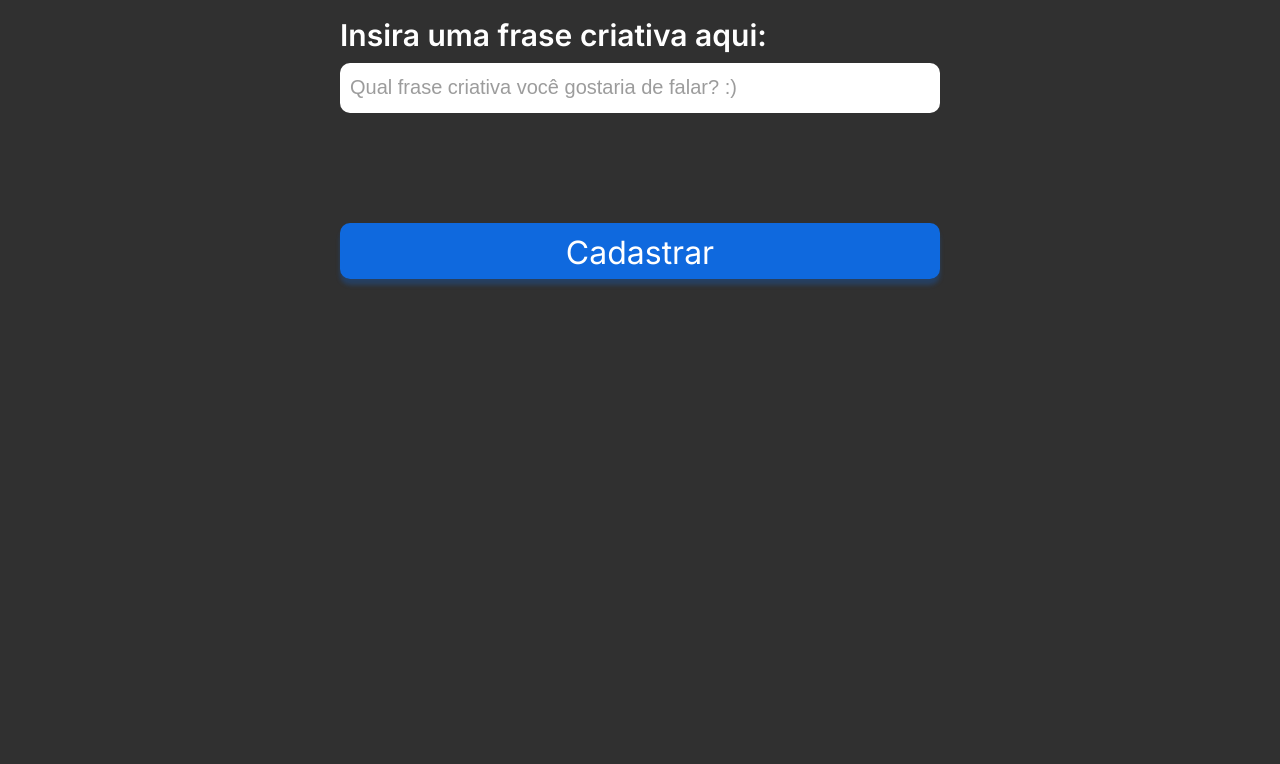
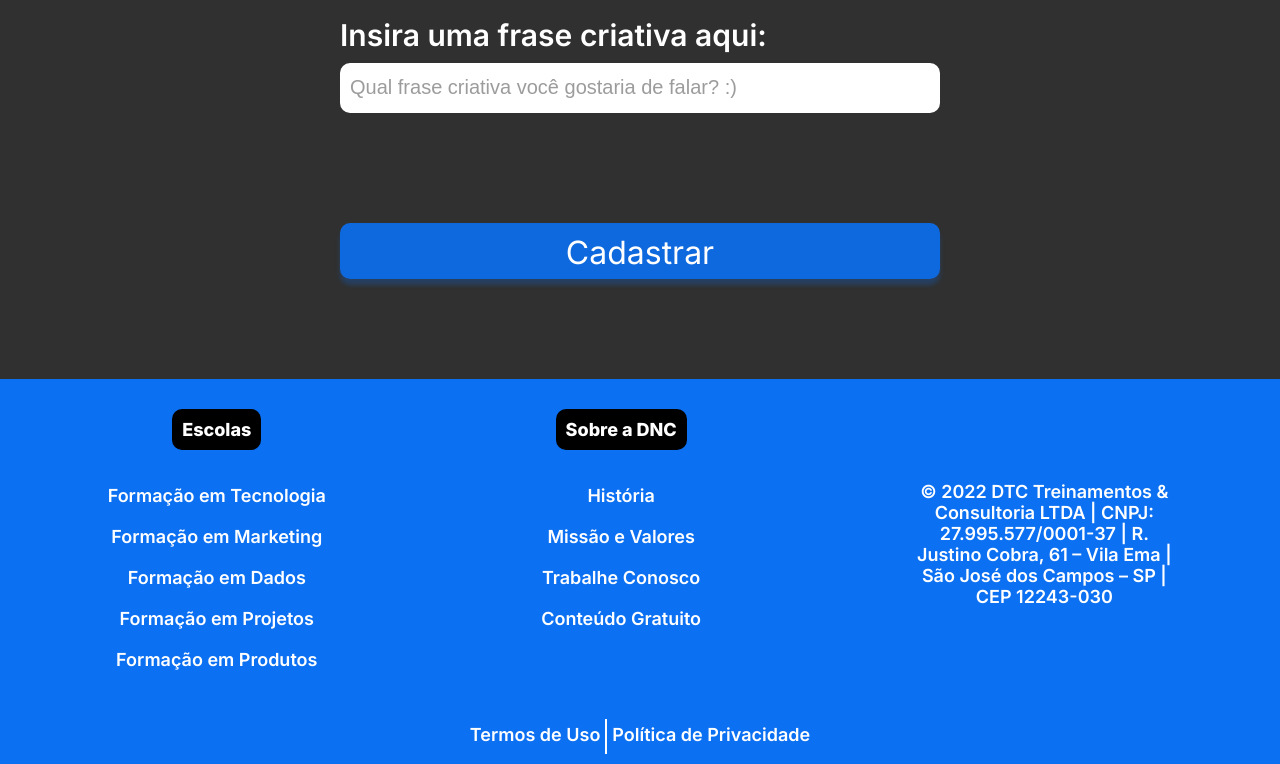
Before and after one commit to SrMatheusMotta/bootcampDNC, a plain HTML site: page index.html in a window 1280 px wide. Shown: the part 1277-2041 px from the top of the page. Before the commit the page ends 1656 px from the top, so only its background shows below. Drawn offline with Linux system fonts and the light colour scheme.

```diff
--- a/index.html
+++ b/index.html
@@ -64,6 +64,56 @@
             <input type="submit" value="Cadastrar">
         </form>
     </section>
+
+    <footer>
+        <div class="linha1">
+            <nav>
+                <h5>Escolas</h5>
+                <ul>
+                    <li>
+                        <a href="">Formação em Tecnologia</a>
+                    </li>
+                    <li>
+                        <a href="">Formação em Marketing</a>
+                    </li>
+                    <li>
+                        <a href="">Formação em Dados</a>
+                    </li>
+                    <li>
+                        <a href="">Formação em Projetos</a>
+                    </li>
+                    <li>
+                        <a href="">Formação em Produtos</a>
+                    </li>
+
+                </ul>
+            </nav>
+            <nav>
+                <h5>Sobre a DNC</h5>
+                    <ul>
+                        <li>
+                            <a href="">História</a>
+                        </li>
+                        <li>
+                            <a href="">Missão e Valores</a>
+                        </li>
+                        <li>
+                            <a href="">Trabalhe Conosco</a>
+                        </li>
+                        <li>
+                            <a href="">Conteúdo Gratuito</a>
+                        </li>
+                </ul>
+            </nav>
+            <div class="endereco">
+                © 2022 DTC Treinamentos & Consultoria LTDA | CNPJ: 27.995.577/0001-37 | R. Justino Cobra, 61 – Vila Ema | São José dos Campos – SP | CEP 12243-030
+            </div>
+        </div>
+        <div class="linha2">
+            <a href="">Termos de Uso</a>
+            <a href="">Política de Privacidade</a>
+        </div>
+    </footer>
 </body>
 
 </html>
--- a/style.css
+++ b/style.css
@@ -12,7 +12,7 @@
     body {
     margin: 0px;
     padding: 0px;
-    background: linear-gradient(180deg, rgba(12, 112, 242, 0.5) 19.91%, rgba(12, 112, 242, 0) 24.84%), #303030;
+    background: linear-gradient(180deg, rgba(12, 112, 242, 0.5) 28%, rgba(12, 112, 242, 0) 35%), #303030;
     background-repeat: no-repeat;
 
     }
@@ -168,6 +168,149 @@
                 font-size: 32px;
                 margin-top: 100px;
                 cursor: pointer;
+            }
 
 
+            /* fOOTER */
+        footer {
+            width: 100%;
+            background-color: var(--azul-dnc);
+        }
+
+            footer .linha1 {
+                display: flex;
+                justify-content: space-around;
+                align-items: center;
             }
+
+
+            footer ul {
+                list-style: none;
+                margin: 0px;
+                padding: 0px;
+            }
+
+            footer nav {
+                display:flex;
+                flex-direction: column;
+                align-items: center;
+                height: 330px;
+            }
+
+            footer h5 {
+                text-align: center;
+                color:white;
+                font-weight: 800;
+                font-size: 18px;
+                font-family: var(--font-padrao);
+                background-color: black;
+                border-radius: 10px;
+                padding: 10px;
+                margin-bottom: 15px;
+            }
+
+            footer ul li {
+                text-align: center;
+                color: white;
+                font-weight: 600;
+                font-size: 18px;
+                font-family: var(--font-padrao);
+                margin: 20px 0 20px 0;
+            }
+
+            footer ul li a{
+                color:white;
+                text-decoration: none;
+
+            }
+
+            footer ul li a:hover {
+                color:var(--cinza-hover)
+            }
+
+            footer .endereco {
+                font-weight: 600;
+                font-size: 18px;
+                font-family: var(--font-padrao);
+                color: white;
+                width: 20%;
+                text-align: center;
+            }
+
+            footer .linha2 {
+                height: 35px;
+                display: flex;
+                justify-content: center;
+                margin: 0;
+                padding: 10px;
+            }
+
+            footer .linha2 a{
+               color: white;
+               font-family: var(--font-padrao);
+               font-size: 18px;
+               font-weight: 600;
+               text-decoration: none;
+               padding: 5px;
+
+           }
+
+           footer .linha2 a:first-child{
+            border-right: 2px solid white;
+           }
+
+           footer .linha2 a:hover{
+            color: var(--cinza-hover);
+
+           }
+
+ @media screen and (max-width: 600px) {
+
+            /* Menu */
+
+    #principal{
+        flex-direction: column;
+        height: auto;
+    }
+
+    #menu{
+        flex-direction:column;
+        width: 100%;
+        margin: 0;
+    }
+
+    #menu a{
+        height: 50px;
+        align-items: center;
+    }
+
+    #principal button {
+        width: 100%;
+        margin: 0;
+
+    }
+
+    /* section */
+
+    section h1 {
+        font-size: 38px;
+
+    }
+
+    section h2 {
+        font-size: 28px;
+        padding: 0 15px 0 15px;
+    }
+
+    /* Form */
+
+    form {
+        width:95%;
+        font-size: 20px;
+
+    }
+
+    .checkbox-itens label {
+        font-size: 17px;
+    }
+}
```
